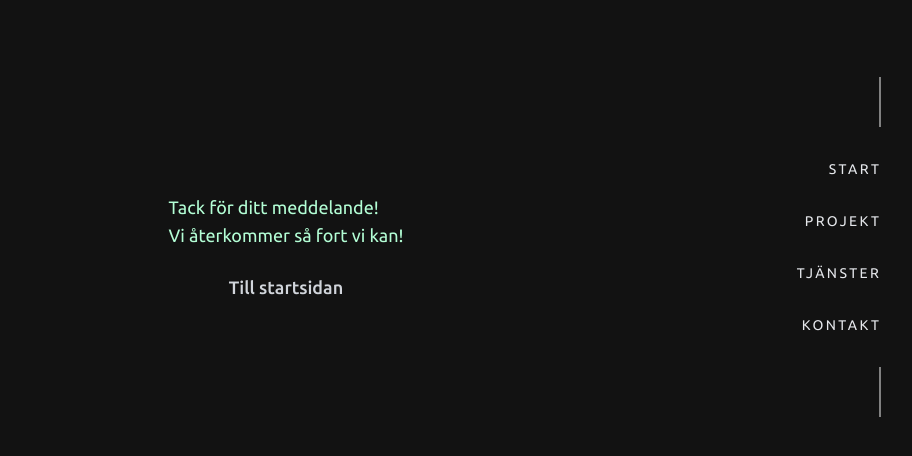
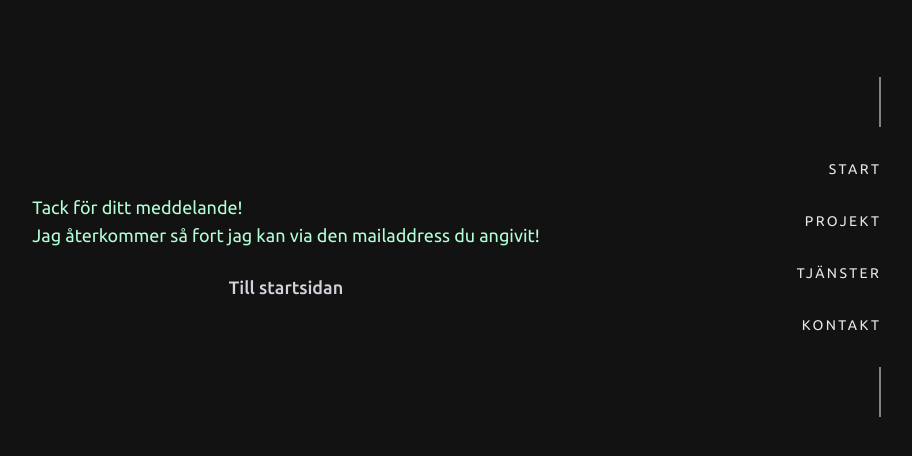
Before and after one commit to rickyklasson/portfolio-site, a Django app: page /contact_success/ in a window 1280 px wide. Shown: the part 153-609 px from the top of the page, without its empty margins (354-1266 px from the left). Run offline with Django 4.2, Linux system fonts and the light colour scheme; style sheets or scripts are compiled from the project's sources; some libraries are stand-ins or nearby versions.

Commit message:
Small adj

```diff
--- a/main_app/templates/pages/contact_success.html
+++ b/main_app/templates/pages/contact_success.html
@@ -1,7 +1,7 @@
 {% extends 'base.html' %}
 {% block content %}
 <div class="flex flex-col justify-center items-center bg-bg text-prim min-w-full min-h-screen p-8">
-    <p class="text-lg">Tack för ditt meddelande!<br> Vi återkommer så fort vi kan!</p>
+    <p class="text-lg">Tack för ditt meddelande!<br> Jag återkommer så fort jag kan via den mailaddress du angivit!</p>
     <div class="mt-6"><a href="/#landing" class="font-medium text-lg text-gray-300">Till startsidan</a></div>
 </div>
 {% endblock content %}
```
